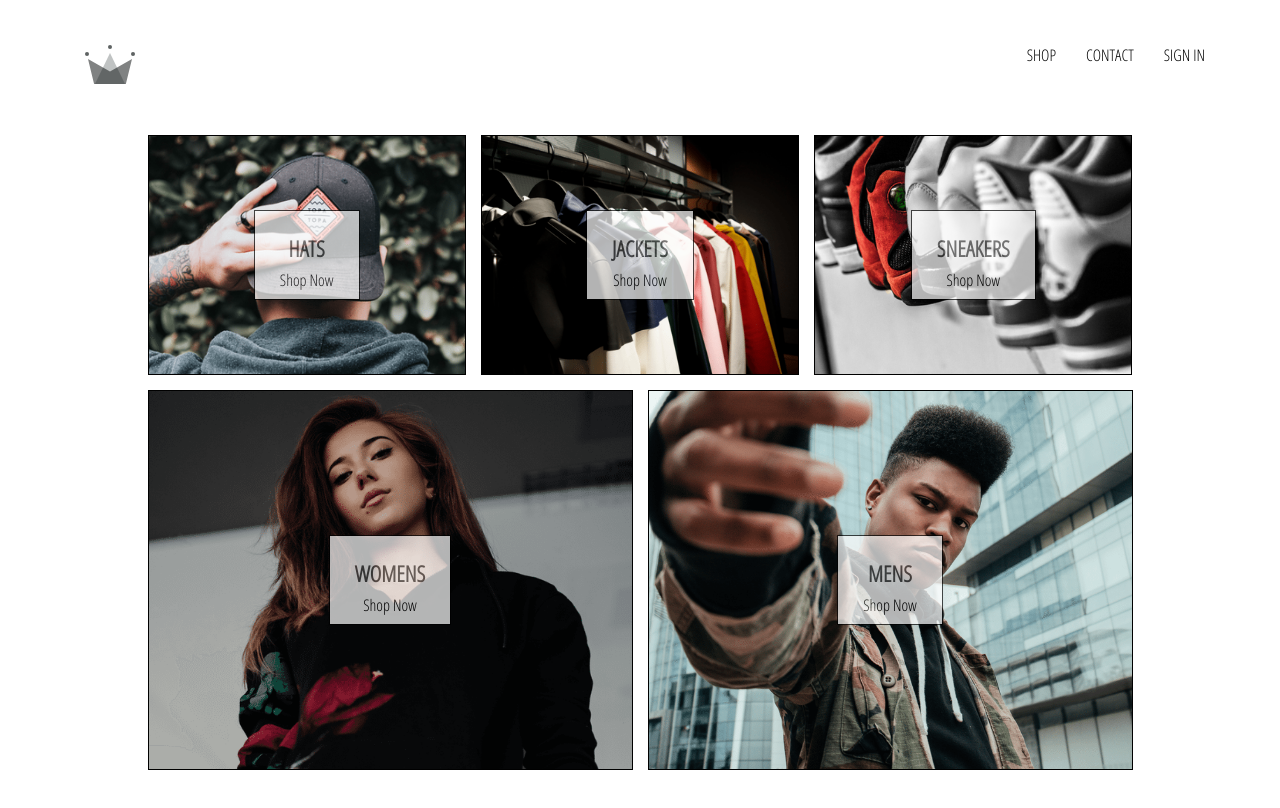
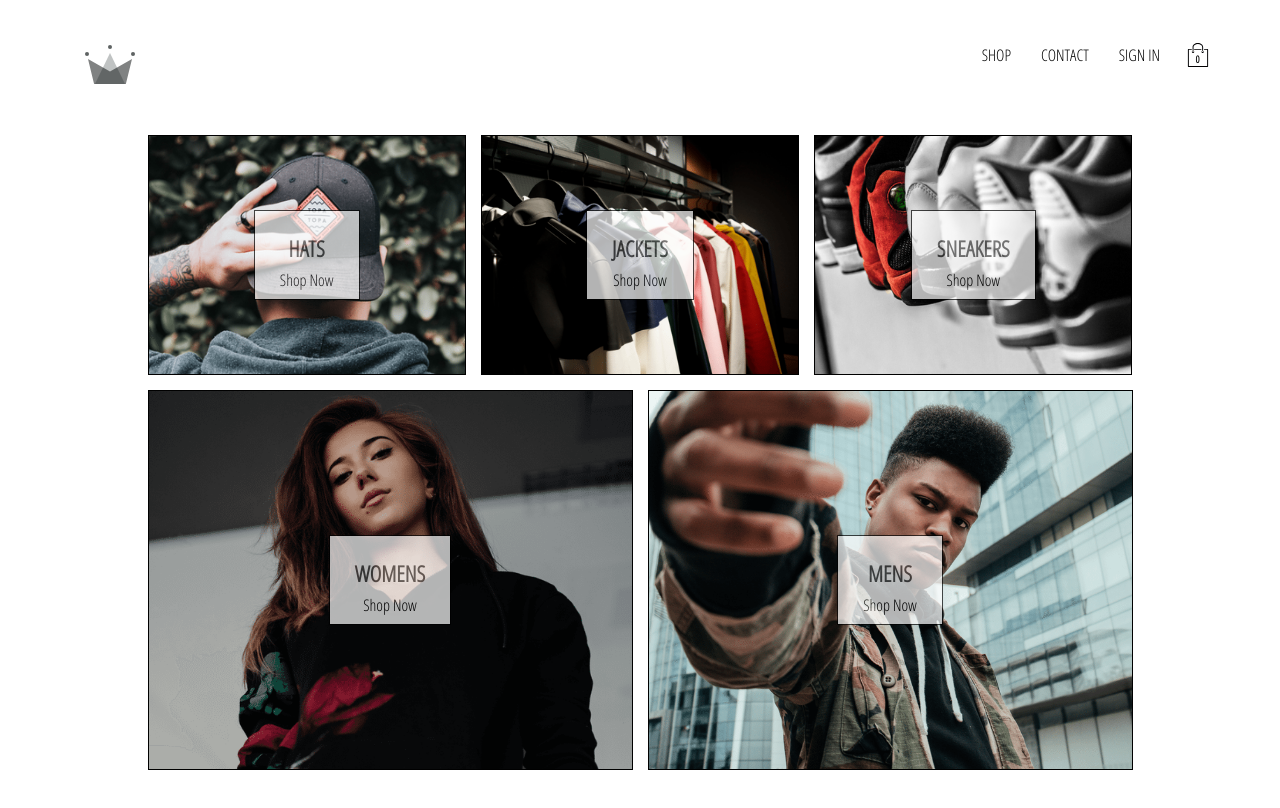
Before and after one commit to valetuomine/my-ecommerce, a React (Create React App) app: page / in a window 1280 px wide. Shown: the top 808 px of the page. Built offline with nearby package versions, Linux system fonts and the light colour scheme; no server answers.

Commit message:
added cartIcon and cartDropdown components to our application

```diff
--- /dev/null
+++ b/src/components/cart-dropdown/cart-dropdown.component.jsx
@@ -0,0 +1,14 @@
+import React from "react";
+
+import CustomButton from "../custom-button/custom-button.component";
+
+import './cart-dropdown.styles.scss';
+
+const CartDropdown = () => (
+    <div className='cart-dropdown'>
+        <div className='cart-items' />
+        <CustomButton>GO TO CHECKOUT</CustomButton>
+    </div>
+)
+
+export default CartDropdown;
--- /dev/null
+++ b/src/components/cart-dropdown/cart-dropdown.styles.scss
@@ -0,0 +1,24 @@
+.cart-dropdown {
+    position: absolute;
+    width: 240px;
+    height: 340px;
+    display: flex;
+    flex-direction: column;
+    padding: 20px;
+    border: 1px solid black;
+    background-color: white;
+    top: 90px;
+    right: 40px;
+    z-index: 5;
+
+    .cart-items {
+      height: 240px;
+      display: flex;
+      flex-direction: column;
+      overflow: auto;
+    }
+
+    button {
+      margin-top: auto;
+    }
+  }
--- /dev/null
+++ b/src/components/cart-icon/cart-icon.component.jsx
@@ -0,0 +1,25 @@
+import React from "react";
+
+import { connect } from 'react-redux';
+
+import { toggleCartHidden } from "../../redux/cart/cart.actions";
+
+import { ReactComponent as ShoppingIcon } from '../../assets/shopping-bag.svg';
+
+import './cart-icon.styles.scss';
+
+const CartIcon = ({ toggleCartHidden }) => (
+    <div className='cart-icon' onClick={toggleCartHidden}>
+        <ShoppingIcon className='shopping-icon'/>
+        <span className='item-count'>0</span>
+    </div>
+);
+
+const mapDispatchToProps = dispatch => ({
+    toggleCartHidden: () => dispatch(toggleCartHidden())
+})
+
+export default connect(
+    null,
+    mapDispatchToProps
+)(CartIcon);
--- /dev/null
+++ b/src/components/cart-icon/cart-icon.styles.scss
@@ -0,0 +1,21 @@
+.cart-icon {
+    width: 45px;
+    height: 45px;
+    position: relative;
+    display: flex;
+    align-items: center;
+    justify-content: center;
+    cursor: pointer;
+
+    .shopping-icon {
+      width: 24px;
+      height: 24px;
+    }
+
+    .item-count {
+      position: absolute;
+      font-size: 10px;
+      font-weight: bold;
+      bottom: 12px;
+    }
+  }
--- a/src/components/header/header.component.jsx
+++ b/src/components/header/header.component.jsx
@@ -4,11 +4,14 @@
 
 import { auth } from '../../firebase/firebase.utils';
 
+import CartIcon from '../cart-icon/cart-icon.component';
+import CartDropdown from '../cart-dropdown/cart-dropdown.component';
+
 import { ReactComponent as Logo } from '../../assets/crown.svg';
 
 import './header.styles.scss';
 
-const Header = ({ currentUser }) => (
+const Header = ({ currentUser, hidden }) => (
     <div className='header'>
         <Link className='logo-container' to='/'>
             <Logo className='logo'/>
@@ -20,22 +23,24 @@
             <Link className='option' to='/shop'>
                 CONTACT
             </Link>
-            {
-                currentUser ?
+            {currentUser ? (
                 <div className='option' onClick={() => auth.signOut()}>
                     SIGN OUT
                 </div>
-                :
+            ) : (
                 <Link className='option' to='/signin'>
                     SIGN IN
                 </Link>
-            }
+            )}
+            <CartIcon />
         </div>
+        {hidden ? null : <CartDropdown />}
     </div>
 );
 
-const mapStateToProps = state => ({
-    currentUser: state.user.currentUser
-})
+const mapStateToProps = ({user: { currentUser }, cart: { hidden }}) => ({
+    currentUser,
+    hidden
+});
 
 export default connect(mapStateToProps)(Header);
--- /dev/null
+++ b/src/redux/cart/cart.actions.js
@@ -0,0 +1,5 @@
+import CartActionTypes from "./cart.types";
+
+export const toggleCartHidden = () => ({
+    type: CartActionTypes.TOGGLE_CART_HIDDEN
+})
--- /dev/null
+++ b/src/redux/cart/cart.reducer.js
@@ -0,0 +1,19 @@
+import CartActionTypes from './cart.types';
+
+const INITIAL_STATE = {
+    hidden: true
+};
+
+const cartReducer = (state = INITIAL_STATE, action) => {
+    switch (action.type) {
+        case CartActionTypes.TOGGLE_CART_HIDDEN:
+            return {
+                ...state,
+                hidden: !state.hidden
+            }
+        default:
+            return state;
+    }
+}
+
+export default cartReducer;
--- /dev/null
+++ b/src/redux/cart/cart.types.js
@@ -0,0 +1,5 @@
+const CartActionTypes = {
+    TOGGLE_CART_HIDDEN: 'TOGGLE_CART_HIDDEN'
+}
+
+export default CartActionTypes;
--- a/src/redux/root-reducer.js
+++ b/src/redux/root-reducer.js
@@ -1,7 +1,9 @@
 import { combineReducers } from "redux";
 
 import userReducer from "./user/user.reducer";
+import cartReducer from "./cart/cart.reducer";
 
 export default combineReducers ({
-    user: userReducer
+    user: userReducer,
+    cart: cartReducer
 });
```
Also changed, not shown: src/assets/shopping-bag.svg (added).
